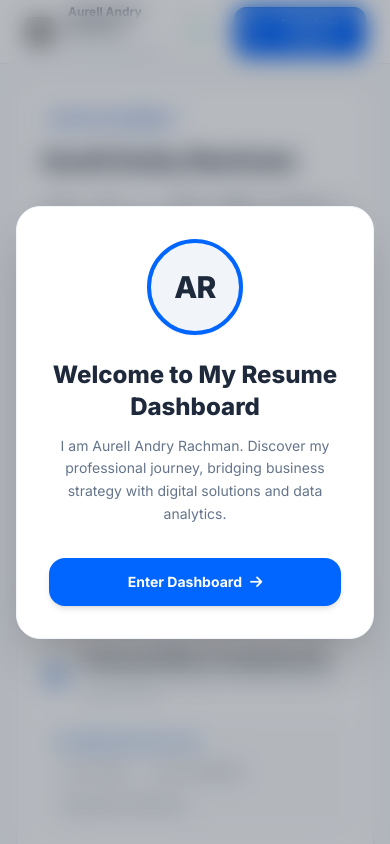
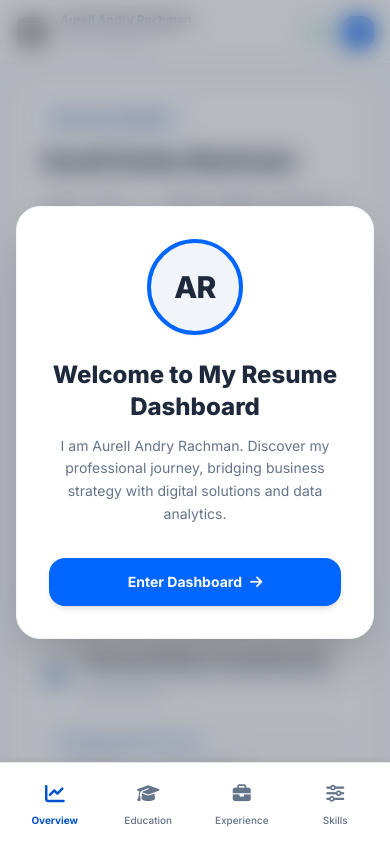
Before and after one commit to andryrchmn/Resume-Dashboard, a plain HTML site: page index.html in a window 390 px wide. Drawn offline with nearby package versions, Linux system fonts and the light colour scheme; grey boxes are pictures that could not be loaded.

Commit message:
Add files via upload

```diff
--- a/index.html
+++ b/index.html
@@ -164,7 +164,7 @@
             activePanel.classList.remove('hidden');
         }
 
-        // Update active classes on sidebar & navigation buttons
+        // Update active classes on desktop sidebar buttons
         const navButtons = document.querySelectorAll('.nav-btn');
         navButtons.forEach(btn => {
             if (btn.getAttribute('data-tab') === tabId) {
@@ -176,15 +176,24 @@
             }
         });
 
-        // Mobile Nav Buttons Update
+        // Update active classes on mobile bottom nav buttons
         const mobileNavButtons = document.querySelectorAll('.mobile-nav-btn');
         mobileNavButtons.forEach(btn => {
+            const icon = btn.querySelector('i');
+            const span = btn.querySelector('span');
+
             if (btn.getAttribute('data-tab') === tabId) {
-                btn.classList.add('text-activeBlue-600', 'font-bold');
-                btn.classList.remove('text-slate-400');
+                btn.classList.add('text-activeBlue-600');
+                btn.classList.remove('text-slate-500', 'hover:text-slate-700');
+                icon.classList.add('scale-110');
+                span.classList.add('font-bold');
+                span.classList.remove('font-medium');
             } else {
-                btn.classList.remove('text-activeBlue-600', 'font-bold');
-                btn.classList.add('text-slate-400');
+                btn.classList.remove('text-activeBlue-600');
+                btn.classList.add('text-slate-500', 'hover:text-slate-700');
+                icon.classList.remove('scale-110');
+                span.classList.remove('font-bold');
+                span.classList.add('font-medium');
             }
         });
 
@@ -206,7 +215,7 @@
     }
 </script>
 
-<div class="flex h-screen overflow-hidden">
+<div class="flex h-screen overflow-hidden relative">
 
     <!-- DESKTOP SIDEBAR -->
     <aside class="hidden lg:flex flex-col w-80 bg-white border-r border-slate-100 h-full shrink-0 shadow-sm z-20">
@@ -260,7 +269,7 @@
         </div>
 
         <!-- Sidebar Navigation Menu -->
-        <nav class="flex-1 px-4 py-6 space-y-1 overflow-y-auto">
+        <nav class="flex-1 px-4 py-6 space-y-1 overflow-y-auto pb-20">
             <div class="px-3 mb-2 text-xs font-semibold text-slate-400 uppercase tracking-wider">Dashboard Navigation</div>
 
             <button onclick="switchTab('overview')" data-tab="overview" class="click-animate nav-btn w-full flex items-center gap-3 px-4 py-3 text-sm rounded-xl transition-all text-left bg-activeBlue-50 text-activeBlue-600 font-semibold border-r-4 border-activeBlue-500">
@@ -270,17 +279,17 @@
 
             <button onclick="switchTab('education')" data-tab="education" class="click-animate nav-btn w-full flex items-center gap-3 px-4 py-3 text-sm rounded-xl transition-all text-left text-slate-600 hover:bg-slate-50">
                 <i class="fa-solid fa-graduation-cap text-lg w-6"></i>
-                <span>Education & Publication</span>
+                <span>Education & Pubs</span>
             </button>
 
             <button onclick="switchTab('experience')" data-tab="experience" class="click-animate nav-btn w-full flex items-center gap-3 px-4 py-3 text-sm rounded-xl transition-all text-left text-slate-600 hover:bg-slate-50">
                 <i class="fa-solid fa-briefcase text-lg w-6"></i>
-                <span>Professional Experience</span>
+                <span>Work Experience</span>
             </button>
 
             <button onclick="switchTab('skills')" data-tab="skills" class="click-animate nav-btn w-full flex items-center gap-3 px-4 py-3 text-sm rounded-xl transition-all text-left text-slate-600 hover:bg-slate-50">
                 <i class="fa-solid fa-sliders text-lg w-6"></i>
-                <span>Skills & Certifications</span>
+                <span>Skills & Certs</span>
             </button>
 
             <div class="pt-6 px-3 border-t border-slate-100 my-4">
@@ -304,10 +313,10 @@
     </aside>
 
     <!-- MAIN DASHBOARD CONTENT AREA -->
-    <main class="flex-1 flex flex-col h-full overflow-hidden">
+    <main class="flex-1 flex flex-col h-full overflow-hidden relative">
 
         <!-- TOP NAVBAR -->
-        <header class="h-16 border-b border-slate-200 bg-white flex items-center justify-between px-6 shrink-0 z-10">
+        <header class="h-16 border-b border-slate-200 bg-white flex items-center justify-between px-4 md:px-6 shrink-0 z-10">
             <!-- Left Header Identity for Mobile -->
             <div class="flex items-center gap-3 lg:hidden">
                 <div class="w-8 h-8 rounded-lg overflow-hidden shrink-0 border border-slate-100 shadow-sm">
@@ -332,7 +341,7 @@
             </div>
 
             <!-- Right Actions Bar -->
-            <div class="flex items-center gap-4">
+            <div class="flex items-center gap-2 md:gap-4">
                 <!-- Status Badge -->
                 <div class="hidden md:flex items-center gap-2 bg-emerald-50 text-emerald-700 px-3 py-1.5 rounded-full text-xs font-semibold border border-emerald-100">
                     <span class="h-2 w-2 rounded-full bg-emerald-500 animate-pulse"></span>
@@ -340,21 +349,21 @@
                 </div>
 
                 <!-- Call Button Link -->
-                <a href="https://wa.me/6285156053306" target="_blank" rel="noopener" class="click-animate flex items-center gap-2 px-3 py-2 border border-slate-200 hover:border-activeBlue-500 rounded-xl text-slate-700 hover:text-activeBlue-600 transition-all text-xs font-medium bg-white">
-                    <i class="fa-brands fa-whatsapp text-emerald-500 text-sm"></i>
-                    <span class="hidden sm:inline">WhatsApp Contact</span>
+                <a href="https://wa.me/6285156053306" target="_blank" rel="noopener" class="click-animate flex items-center justify-center w-8 h-8 md:w-auto md:h-auto md:px-3 md:py-2 border border-slate-200 hover:border-activeBlue-500 rounded-xl text-slate-700 hover:text-activeBlue-600 transition-all text-xs font-medium bg-white">
+                    <i class="fa-brands fa-whatsapp text-emerald-500 text-lg md:text-sm"></i>
+                    <span class="hidden md:inline md:ml-2">WhatsApp Contact</span>
                 </a>
 
                 <!-- Download Action (Top) -->
-                <button onclick="triggerPrintCV()" class="click-animate flex items-center gap-2 px-3.5 py-2 bg-activeBlue-500 hover:bg-activeBlue-600 border border-activeBlue-600 rounded-xl text-white transition-all text-xs font-semibold shadow-sm shadow-activeBlue-100">
-                    <i class="fa-solid fa-file-pdf"></i>
-                    <span>Download ATS CV</span>
+                <button onclick="triggerPrintCV()" class="click-animate flex items-center justify-center w-8 h-8 md:w-auto md:h-auto md:px-3.5 md:py-2 bg-activeBlue-500 hover:bg-activeBlue-600 border border-activeBlue-600 rounded-xl text-white transition-all text-xs font-semibold shadow-sm shadow-activeBlue-100">
+                    <i class="fa-solid fa-file-pdf md:mr-2"></i>
+                    <span class="hidden md:inline">Download ATS CV</span>
                 </button>
             </div>
         </header>
 
         <!-- VIEWPORT CONTAINER -->
-        <div id="main-content-viewport" class="flex-1 overflow-y-auto p-4 md:p-8 space-y-6 pb-24 lg:pb-8">
+        <div id="main-content-viewport" class="flex-1 overflow-y-auto p-4 md:p-8 space-y-6 pb-28 lg:pb-8">
 
             <!-- ================= OVERVIEW TAB ================= -->
             <div id="overview-panel" class="tab-panel space-y-6">
@@ -645,10 +654,10 @@
                     </div>
 
                     <!-- Category Filter Selection -->
-                    <div class="flex gap-1 bg-slate-100 p-1 rounded-2xl w-full md:w-auto text-xs font-semibold">
-                        <button onclick="filterExperience('all')" id="exp-btn-all" class="click-animate flex-1 md:flex-none px-4 py-2 rounded-xl bg-white shadow-sm text-slate-800 transition-all">All Jobs</button>
-                        <button onclick="filterExperience('tech')" id="exp-btn-tech" class="click-animate flex-1 md:flex-none px-4 py-2 rounded-xl text-slate-600 hover:text-slate-800 transition-all">IT & Digital Solutions</button>
-                        <button onclick="filterExperience('ops')" id="exp-btn-ops" class="click-animate flex-1 md:flex-none px-4 py-2 rounded-xl text-slate-600 hover:text-slate-800 transition-all">Corporate & Operations</button>
+                    <div class="flex gap-1 bg-slate-100 p-1 rounded-2xl w-full md:w-auto text-xs font-semibold overflow-x-auto no-scrollbar pb-1 md:pb-0">
+                        <button onclick="filterExperience('all')" id="exp-btn-all" class="click-animate whitespace-nowrap flex-1 md:flex-none px-4 py-2 rounded-xl bg-white shadow-sm text-slate-800 transition-all">All Jobs</button>
+                        <button onclick="filterExperience('tech')" id="exp-btn-tech" class="click-animate whitespace-nowrap flex-1 md:flex-none px-4 py-2 rounded-xl text-slate-600 hover:text-slate-800 transition-all">IT & Digital Solutions</button>
+                        <button onclick="filterExperience('ops')" id="exp-btn-ops" class="click-animate whitespace-nowrap flex-1 md:flex-none px-4 py-2 rounded-xl text-slate-600 hover:text-slate-800 transition-all">Corporate & Ops</button>
                     </div>
                 </div>
 
@@ -678,9 +687,9 @@
                         buttons.forEach(btn => {
                             const element = document.getElementById('exp-btn-' + btn);
                             if (btn === type) {
-                                element.className = "click-animate flex-1 md:flex-none px-4 py-2 rounded-xl bg-white shadow-sm text-slate-800 transition-all";
+                                element.className = "click-animate whitespace-nowrap flex-1 md:flex-none px-4 py-2 rounded-xl bg-white shadow-sm text-slate-800 transition-all";
                             } else {
-                                element.className = "click-animate flex-1 md:flex-none px-4 py-2 rounded-xl text-slate-600 hover:text-slate-800 transition-all";
+                                element.className = "click-animate whitespace-nowrap flex-1 md:flex-none px-4 py-2 rounded-xl text-slate-600 hover:text-slate-800 transition-all";
                             }
                         });
                     }
@@ -1334,6 +1343,31 @@
 
         </div>
     </main>
+
+    <!-- MOBILE BOTTOM NAVIGATION -->
+    <nav class="lg:hidden fixed bottom-0 left-0 right-0 bg-white border-t border-slate-200 px-2 py-2 pb-safe z-50 flex justify-around items-center shadow-[0_-4px_6px_-1px_rgba(0,0,0,0.05)]">
+
+        <button onclick="switchTab('overview')" data-tab="overview" class="mobile-nav-btn flex flex-col items-center gap-1 p-2 w-1/4 text-activeBlue-600 transition-colors group">
+            <i class="fa-solid fa-chart-line text-lg mb-0.5 transform transition-transform group-active:scale-95 scale-110"></i>
+            <span class="text-[10px] font-bold">Overview</span>
+        </button>
+
+        <button onclick="switchTab('education')" data-tab="education" class="mobile-nav-btn flex flex-col items-center gap-1 p-2 w-1/4 text-slate-500 hover:text-slate-700 transition-colors group">
+            <i class="fa-solid fa-graduation-cap text-lg mb-0.5 transform transition-transform group-active:scale-95"></i>
+            <span class="text-[10px] font-medium">Education</span>
+        </button>
+
+        <button onclick="switchTab('experience')" data-tab="experience" class="mobile-nav-btn flex flex-col items-center gap-1 p-2 w-1/4 text-slate-500 hover:text-slate-700 transition-colors group">
+            <i class="fa-solid fa-briefcase text-lg mb-0.5 transform transition-transform group-active:scale-95"></i>
+            <span class="text-[10px] font-medium">Experience</span>
+        </button>
+
+        <button onclick="switchTab('skills')" data-tab="skills" class="mobile-nav-btn flex flex-col items-center gap-1 p-2 w-1/4 text-slate-500 hover:text-slate-700 transition-colors group">
+            <i class="fa-solid fa-sliders text-lg mb-0.5 transform transition-transform group-active:scale-95"></i>
+            <span class="text-[10px] font-medium">Skills</span>
+        </button>
+
+    </nav>
 </div>
 
 </body>
```
